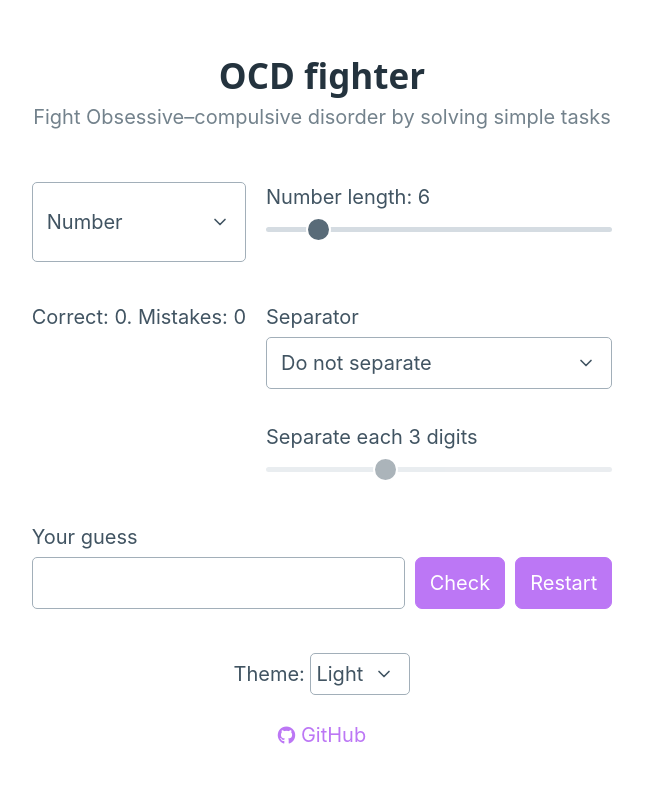
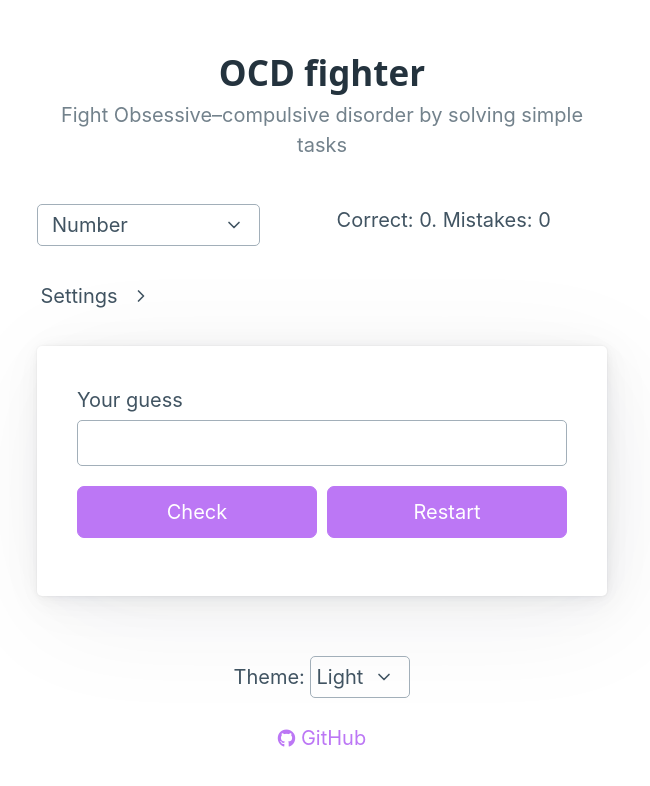
Before and after one commit to navalnica/akr, a Svelte app: page / in a window 1280 px wide. Both pictures are taken after a click on the button "Ready". Shown: the top 786 px of the page, without its empty margins (318-968 px from the left). Built offline with nearby package versions, Linux system fonts and the light colour scheme.

Commit message:
upd layout for Number mode

```diff
--- a/src/App.svelte
+++ b/src/App.svelte
@@ -119,6 +119,7 @@
 
 <div id="appForm">
 	<div id="controls">
+		<div id="controlsRow1">
 			<select id="selectMode" bind:value={selectedMode} on:change={changeMode}>
 				{#each modes as mode}
 					<option value={mode.id}>{mode.text}</option>
@@ -126,10 +127,14 @@
 			</select>
 
 			<p id="scoreCounter">Correct: {nCorrect}. Mistakes: {nMistakes}</p>
+		</div>
 
+		<details id="detailsAccordion">
+			<summary id="detailsAccordionSummary">Settings</summary>
 			<label id="controlLength">Number length: {numberLength}
-			<input type="range" min=4 max=20 bind:value={numberLength} on:change={generateNumber}>
+				<input type="range" min=4 max=20 bind:value={numberLength} on:input={generateNumber}>
 			</label>
+			<div id="controlGroupSeparator">
 				<label id="controlSeparator">Separator
 					<select bind:value={sequenceSeparator} on:change={separateSequence}>
 						{#each separators as sep}
@@ -138,10 +143,13 @@
 					</select>
 				</label>
 				<label id="controlSeparatorStep">{separateLabel}
-			<input type="range" min=2 max=5 disabled={sequenceSeparator == ''} bind:value={separateStep} on:change={separateSequence}/>
+					<input type="range" min=2 max=5 disabled={sequenceSeparator == ''} bind:value={separateStep} on:input={separateSequence}/>
 				</label>
 			</div>
+		</details>
+	</div>
 
+	<article id="taskDescription">
 		{#if visibleTask}
 			<p>Number: <strong>{targetSequence}</strong></p>
 			<button id="buttonReady" on:click={readyToGuess}>Ready</button>
@@ -149,8 +157,9 @@
 
 		{#if visibleGuess}
 			<label for='input-guess'>Your guess</label>
-		<div id="inputRow">
+			<!-- TODO: restrict input to numbers and separators only -->
 			<input type='text' id='input-guess' bind:value={guess} on:input={(e) => hideResult()}/>
+			<div id="guessButtonRow">
 				<button id='button-check' on:click={checkGuess} disabled={solved}>Check</button>
 				<button id='button-restart' on:click={restart}>Restart</button>
 			</div>
@@ -158,6 +167,7 @@
 			<p>{resultText}</p>
 		{/if}
 	{/if}
+	</article>
 </div>
 
 <div id="footer">
@@ -176,52 +186,88 @@
 	}
 
 	#controls {
-		display: grid;
-		grid-template-columns: 1fr, 1fr;
-		grid-template-rows: repeat(3, 100px);
+		display: flex;
+		flex-direction: column;
 		gap: 1em;
 	}
 
+	#controlsRow1 {
+		display: flex;
+		justify-content: center;
+		align-items: center;
+		gap: 1rem;
+	}
+
 	#selectMode {
-		grid-area: 1 / 1 / 1 / 2;
+		flex: 1;
 	}
 	#scoreCounter {
-		grid-area: 2 / 1 / 2 / 2;
+		flex: 2;
 	}
-	#controlLength {
-		grid-area: 1 / 2 / 1 / 3;
+
+	#detailsAccordion {
+		margin-bottom: 1rem;
+		border: none;
+	}
+	#detailsAccordionSummary {
+		width: 20%;
+	}
+
+	#controlGroupSeparator {
+		display: flex;
+		gap: 1rem;
+		align-items: safe center;
 	}
 	#controlSeparator {
-		grid-area: 2 / 2 / 2 / 3;
+		flex: 1;
+		max-width: 230px;
 	}
 	#controlSeparatorStep {
-		grid-area: 3 / 2 / 3 / 3;
+		flex: 1;
+		max-width: 230px;
 	}
 
-	/* #subcontrols {
+	#taskDescription {
 		display: flex;
-		gap: 1em;
-		justify-content: space-around;
-	} */
-
-	#inputRow {
-		display: flex;
-		gap: 0.5em;
-	}
-
-	#inputRow > input {
-		flex: 7;
-	}
-	#inputRow > button {
-		flex: 1;
+		flex-direction: column;
+		justify-content: center;
+		align-items: stretch;
+		height: 250px;
+		margin-top: 0;
 	}
 
 	#buttonReady {
 		width: 30%;
 		align-self: center;
 	}
+	#guessButtonRow {
+		display: flex;
+		gap: 0.5rem;
+	}
+
+	#guessButtonRow > button {
+		flex: 1;
+	}
 
 	label {
 		text-align: left;
 	}
+
+	input[type='range'] {
+		margin-bottom: calc(var(--spacing) * .25);
+	}
+
+	select {
+		padding-top: calc(var(--spacing) * .25);
+		padding-bottom: calc(var(--spacing) * .25);
+	}
+
+	details[open] summary ~ * {
+		animation: sweep .7s ease-in-out;
+	}
+
+	@keyframes sweep {
+		0%    {opacity: 0; }
+		100%  {opacity: 1; }
+	}
 </style>
--- a/src/app.css
+++ b/src/app.css
@@ -59,7 +59,7 @@ body {
   flex-direction: column;
   justify-content: space-around;
   align-items: stretch;
-  max-width: 800px;
+  max-width: 650px;
   margin: 0 auto;
   padding: 2rem;
   text-align: center;
```
Also changed, not shown: 5 other files (tests, documents, lock files or other folders). Lines whose indentation alone changed are shown as unchanged.
